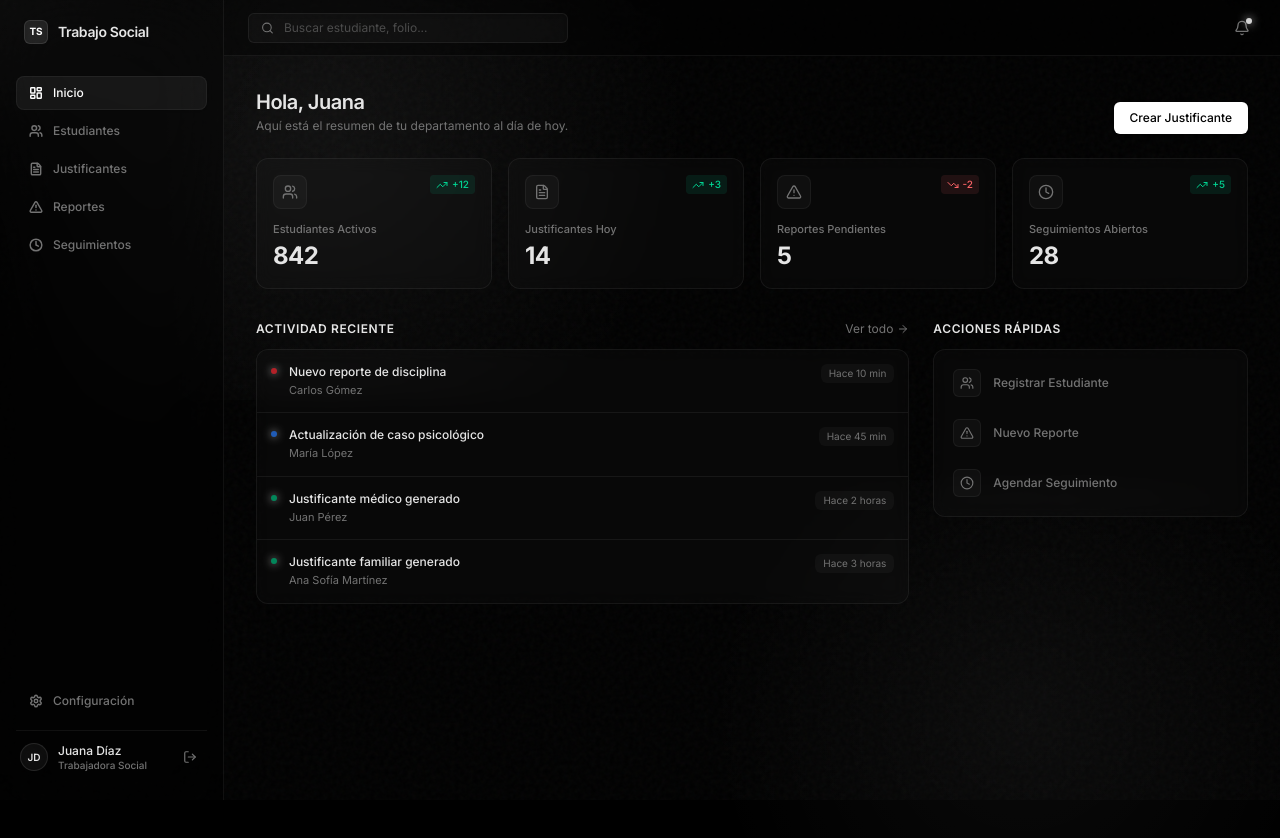
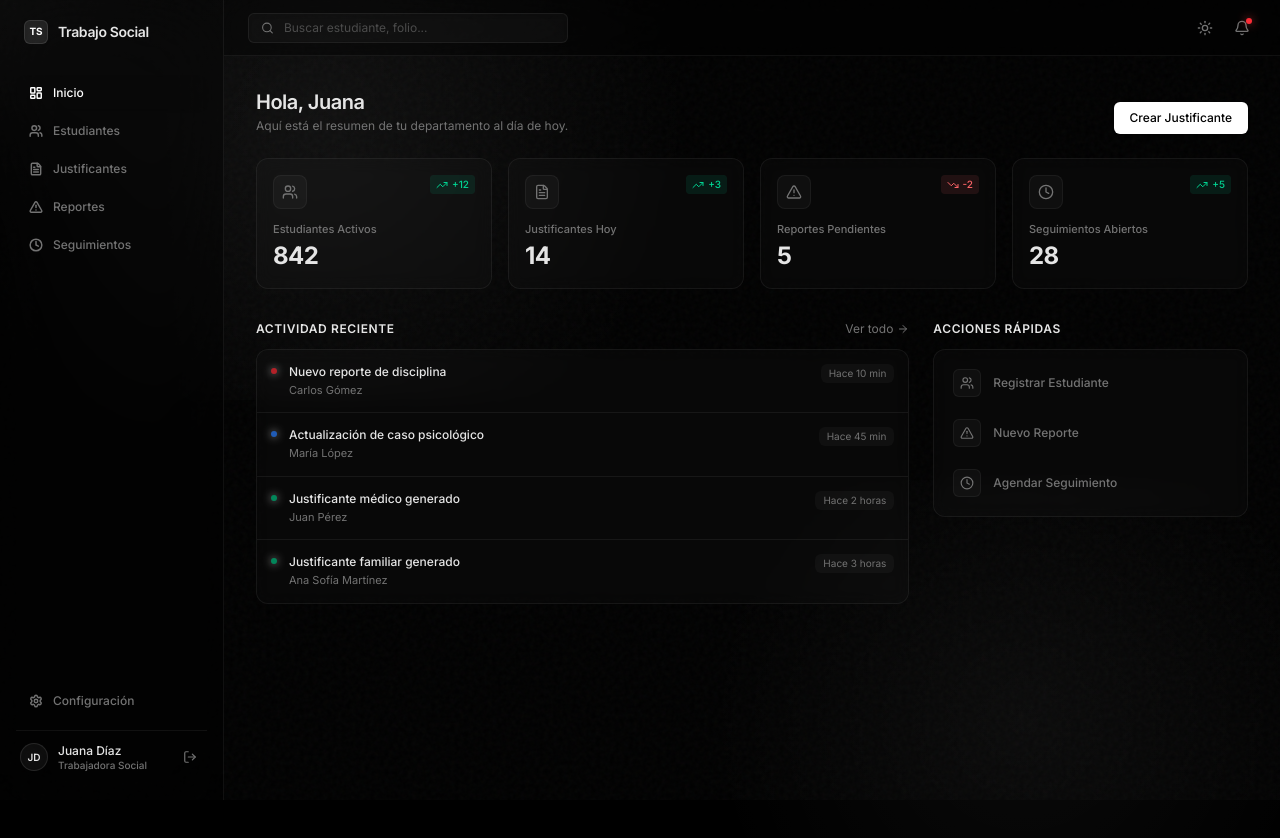
Before and after one commit to Dandanieldan/trabajo-social-app-, a Next.js app: page / in a window 1280 px wide. Shown: the top 838 px of the page. Built offline with nearby package versions, Linux system fonts and the light colour scheme.

Commit message:
feat: theme toggle (light/dark mode) with premium frosted glass styles

```diff
--- a/src/app/globals.css
+++ b/src/app/globals.css
@@ -1,7 +1,7 @@
 @import "tailwindcss";
 
 :root {
-  /* Strictly Neutral Black/Gray Theme */
+  /* Strictly Neutral Black/Gray Theme (Dark Mode) */
   --background: #000000;
   --foreground: #e5e5e5; /* Neutral-200 */
 
@@ -23,6 +23,39 @@
   --accent-amber: #f59e0b;
   --accent-red: #ef4444;
   --accent-emerald: #10b981;
+
+  /* Mouse Glow Variables */
+  --glow-color-primary: rgba(255, 255, 255, 0.06);
+  --glow-color-secondary: rgba(255, 255, 255, 0.01);
+
+  --sidebar-bg: rgba(0, 0, 0, 0.3);
+  --header-bg: rgba(0, 0, 0, 0.3);
+}
+
+/* Light Mode Override (when .dark class is NOT present) */
+:root:not(.dark) {
+  --background: #f4f4f5; /* Neutral-100 */
+  --foreground: #171717; /* Neutral-900 */
+
+  /* Milky frosted white glass */
+  --card: rgba(255, 255, 255, 0.6);
+  --card-foreground: #171717;
+
+  /* Subtle dark border */
+  --border: rgba(0, 0, 0, 0.06);
+
+  --primary: #000000;
+  --primary-foreground: #ffffff;
+
+  --muted: rgba(0, 0, 0, 0.02);
+  --muted-foreground: #737373; /* Neutral-500 */
+
+  /* Mouse Glow in Light Mode is a soft bright white halo to wash over the gray */
+  --glow-color-primary: rgba(255, 255, 255, 0.7);
+  --glow-color-secondary: rgba(255, 255, 255, 0.1);
+
+  --sidebar-bg: rgba(255, 255, 255, 0.4);
+  --header-bg: rgba(255, 255, 255, 0.4);
 }
 
 @theme inline {
@@ -44,6 +77,8 @@ body {
   color: var(--foreground);
   font-family: var(--font-sans), sans-serif;
   -webkit-font-smoothing: antialiased;
+  /* Smooth transition when switching themes */
+  transition: background-color 0.4s ease, color 0.4s ease;
 }
 
 /* Elegant minimalist scrollbar */
@@ -58,6 +93,12 @@ body {
   background: rgba(255, 255, 255, 0.1);
   border-radius: 4px;
 }
+:root:not(.dark) ::-webkit-scrollbar-thumb {
+  background: rgba(0, 0, 0, 0.1);
+}
 ::-webkit-scrollbar-thumb:hover {
   background: rgba(255, 255, 255, 0.2);
 }
+:root:not(.dark) ::-webkit-scrollbar-thumb:hover {
+  background: rgba(0, 0, 0, 0.2);
+}
--- a/src/app/layout.tsx
+++ b/src/app/layout.tsx
@@ -4,6 +4,7 @@ import "./globals.css";
 import Sidebar from "@/components/Sidebar";
 import { Search, Bell } from "lucide-react";
 import MouseGlow from "@/components/MouseGlow";
+import ThemeToggle from "@/components/ThemeToggle";
 
 const inter = Inter({ subsets: ["latin"] });
 
@@ -41,9 +42,9 @@ export default function RootLayout({
 
           <div className="flex-1 flex flex-col overflow-hidden relative z-0">
             {/* Topbar: Tempered Glass */}
-            <header className="h-14 flex items-center justify-between px-6 border-b border-border bg-black/30 backdrop-blur-2xl z-10 sticky top-0">
+            <header className="h-14 flex items-center justify-between px-6 border-b border-border bg-[var(--header-bg)] backdrop-blur-xl z-10 sticky top-0 transition-colors duration-300">
               <div className="flex items-center group">
-                <div className="flex items-center bg-white/[0.03] px-3 py-1.5 border border-border rounded-md group-focus-within:border-white/20 transition-all w-80 relative shadow-inner">
+                <div className="flex items-center bg-white/[0.03] dark:bg-white/[0.03] bg-black/[0.02] px-3 py-1.5 border border-border rounded-md group-focus-within:border-foreground/20 transition-all w-80 relative shadow-inner">
                   <Search className="h-3.5 w-3.5 text-muted-foreground mr-2.5" />
                   <input
                     type="text"
@@ -52,10 +53,11 @@ export default function RootLayout({
                   />
                 </div>
               </div>
-              <div className="flex items-center gap-4">
-                <button className="relative text-muted-foreground hover:text-foreground transition-colors p-1.5 hover:bg-white/5 rounded-full">
+              <div className="flex items-center gap-2">
+                <ThemeToggle />
+                <button className="relative text-muted-foreground hover:text-foreground transition-colors p-1.5 hover:bg-white/5 rounded-full cursor-pointer">
                   <Bell className="h-4 w-4" />
-                  <span className="absolute top-1 right-1 h-1.5 w-1.5 bg-neutral-300 rounded-full shadow-[0_0_8px_rgba(255,255,255,0.8)]"></span>
+                  <span className="absolute top-1 right-1 h-1.5 w-1.5 bg-red-500 rounded-full dark:shadow-[0_0_8px_rgba(255,255,255,0.8)] shadow-[0_0_8px_rgba(239,68,68,0.8)]"></span>
                 </button>
               </div>
             </header>
--- a/src/components/MouseGlow.tsx
+++ b/src/components/MouseGlow.tsx
@@ -35,7 +35,7 @@ export default function MouseGlow() {
       ref={glowRef}
       className="pointer-events-none fixed top-0 left-0 w-[600px] h-[600px] rounded-full z-[-1] transition-opacity duration-700"
       style={{
-        background: "radial-gradient(circle, rgba(255,255,255,0.06) 0%, rgba(255,255,255,0.01) 35%, rgba(0,0,0,0) 70%)",
+        background: "radial-gradient(circle, var(--glow-color-primary) 0%, var(--glow-color-secondary) 35%, rgba(0,0,0,0) 70%)",
         opacity: isVisible ? 1 : 0,
         transform: "translate(-50%, -50%)", // Empieza oculto en la esquina si no hay mouse
         willChange: "transform",
--- a/src/components/Sidebar.tsx
+++ b/src/components/Sidebar.tsx
@@ -26,8 +26,8 @@ export default function Sidebar() {
   const pathname = usePathname();
 
   return (
-    // Narrower width w-60 (240px) or w-56 (224px), more blur, blacker transparent bg
-    <div className="space-y-4 py-5 flex flex-col h-full w-56 bg-black/30 backdrop-blur-2xl border-r border-border text-xs font-medium z-20">
+    // Narrower width w-60 (240px) or w-56 (224px), more blur, theme-responsive bg
+    <div className="space-y-4 py-5 flex flex-col h-full w-56 bg-[var(--sidebar-bg)] backdrop-blur-2xl border-r border-border text-xs font-medium z-20 transition-all duration-300">
       <div className="px-4 flex-1">
         <Link href="/" className="flex items-center mb-8 group pl-2">
           <div className="h-6 w-6 bg-white/10 border border-white/10 rounded-md flex items-center justify-center mr-2.5 text-white font-bold shadow-inner transition-colors group-hover:bg-white group-hover:text-black text-[10px]">
@@ -44,7 +44,7 @@ export default function Sidebar() {
                 href={route.href}
                 className={cn(
                   "group flex items-center px-3 py-2 w-full justify-start cursor-pointer transition-all relative rounded-lg",
-                  isActive ? "text-primary bg-white/[0.06] border border-white/5 shadow-sm" : "text-muted-foreground hover:text-foreground hover:bg-white/[0.03] border border-transparent"
+                  isActive ? "text-primary bg-white/[0.06] dark:bg-white/[0.06] bg-black/[0.03] border border-white/5 dark:border-white/5 border-black/5 shadow-sm" : "text-muted-foreground hover:text-foreground hover:bg-white/[0.03] dark:hover:bg-white/[0.03] hover:bg-black/[0.02] border border-transparent"
                 )}
               >
                 <route.icon strokeWidth={2.5} className={cn("h-3.5 w-3.5 mr-2.5 transition-colors", isActive ? "text-primary" : "text-muted-foreground group-hover:text-foreground")} />
--- /dev/null
+++ b/src/components/ThemeToggle.tsx
@@ -0,0 +1,51 @@
+"use client";
+
+import { useEffect, useState } from "react";
+import { Sun, Moon } from "lucide-react";
+
+export default function ThemeToggle() {
+  const [theme, setTheme] = useState<"dark" | "light">("dark");
+
+  useEffect(() => {
+    // Inicializar el tema desde localStorage o preferencia del sistema
+    const savedTheme = localStorage.getItem("theme") as "dark" | "light" | null;
+    if (savedTheme) {
+      setTheme(savedTheme);
+      if (savedTheme === "dark") {
+        document.documentElement.classList.add("dark");
+      } else {
+        document.documentElement.classList.remove("dark");
+      }
+    } else {
+      // Default a dark mode
+      document.documentElement.classList.add("dark");
+      localStorage.setItem("theme", "dark");
+    }
+  }, []);
+
+  const toggleTheme = () => {
+    if (theme === "dark") {
+      document.documentElement.classList.remove("dark");
+      localStorage.setItem("theme", "light");
+      setTheme("light");
+    } else {
+      document.documentElement.classList.add("dark");
+      localStorage.setItem("theme", "dark");
+      setTheme("dark");
+    }
+  };
+
+  return (
+    <button
+      onClick={toggleTheme}
+      className="p-1.5 text-muted-foreground hover:text-foreground hover:bg-white/5 dark:hover:bg-white/5 rounded-lg transition-colors border border-transparent hover:border-border cursor-pointer flex items-center justify-center"
+      title={theme === "dark" ? "Cambiar a modo claro" : "Cambiar a modo oscuro"}
+    >
+      {theme === "dark" ? (
+        <Sun className="h-4 w-4" />
+      ) : (
+        <Moon className="h-4 w-4" />
+      )}
+    </button>
+  );
+}
```
